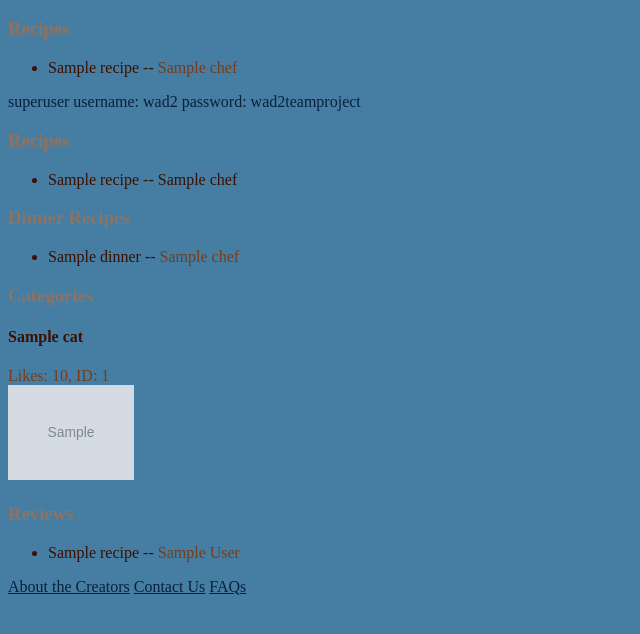
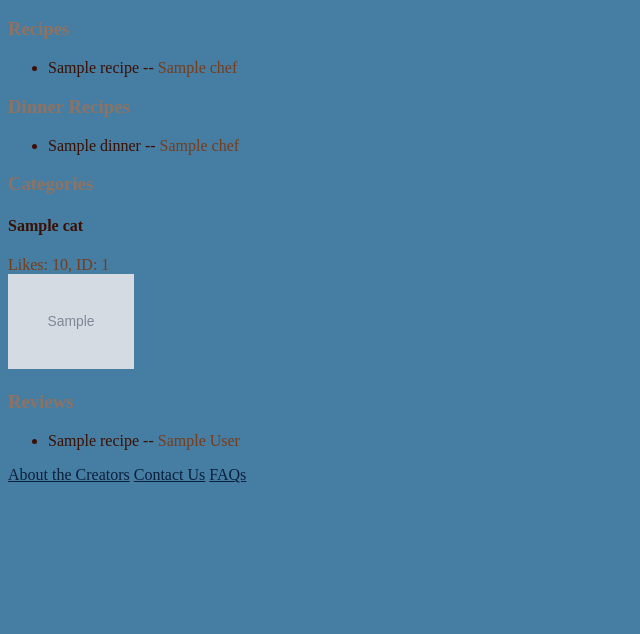
Before and after one commit to axqs/wad2_team_project, a Django app: template templates/recipes/index.html in a window 1280 px wide. Shown: the part 95-729 px from the top of the page, without its empty margins (0-640 px from the left). Run offline with Django 3.2, Linux system fonts and the light colour scheme; the template is opened without the code that fills it: most values are stand-ins (such as "Sample title", 1, 10 or a date in 2020); grey boxes marked "Sample" are stand-in pictures; parts of the project's set-up code (start-up, migrations or seed data) failed here and were passed over.

Commit message:
fix index

```diff
--- a/static/css/main.css
+++ b/static/css/main.css
@@ -1,4 +1,4 @@
-/* to activate, run: python manage.py collectstatic --noinput */
+/* to activate, run: python manage.py collectstatic --noinput --clear */
 
 html {
 	background-color: #467DA2;
--- a/staticadmin/css/main.css
+++ b/staticadmin/css/main.css
@@ -1,5 +1,7 @@
+/* to activate, run: python manage.py collectstatic --noinput --clear */
+
 html {
-	background-color: #000000;
+	background-color: #467DA2;
 }
 h2 {
 	font-family: monospace;
--- a/templates/recipes/index.html
+++ b/templates/recipes/index.html
@@ -20,30 +20,16 @@
 	{% endfor %}
 	</ul>
 	{% else %}
-	<strong>There are no recipes present.</strong>
+		<strong>There are no recipes present.</strong>
 	{% endif %}
 
-  <p>superuser username: wad2 password: wad2teamproject</p>
-
-
-  <h3>Recipes</h3>
-  {% if recipes %}
-  <ul>
-    {% for recipe in recipes %}
-      <li>
-        {{ recipe.name }} -- {{ recipe.chef }}
-      </li>
-    {% endfor %}
-  </ul>
-  {% else %}
-    <strong>There are no recipes present.</strong>
-  {% endif %}
 	<h3>Dinner Recipes</h3>
 	{% if dinners %}
 	<ul>
 	{% for dinner in dinners %}
 		<li>
-			<a href="{% url 'viewrecipe' dinner.slug %}">{{ dinner.name }}</a> -- <a class="name" href="{% url 'userprofile' dinner.chef.username %}">{{ dinner.chef }}</a>
+			<a href="{% url 'viewrecipe' dinner.slug %}">{{ dinner.name }}</a> --
+			<a class="name" href="{% url 'userprofile' dinner.chef.username %}">{{ dinner.chef }}</a>
 		</li>
 	{% endfor %}
 	</ul>
```
